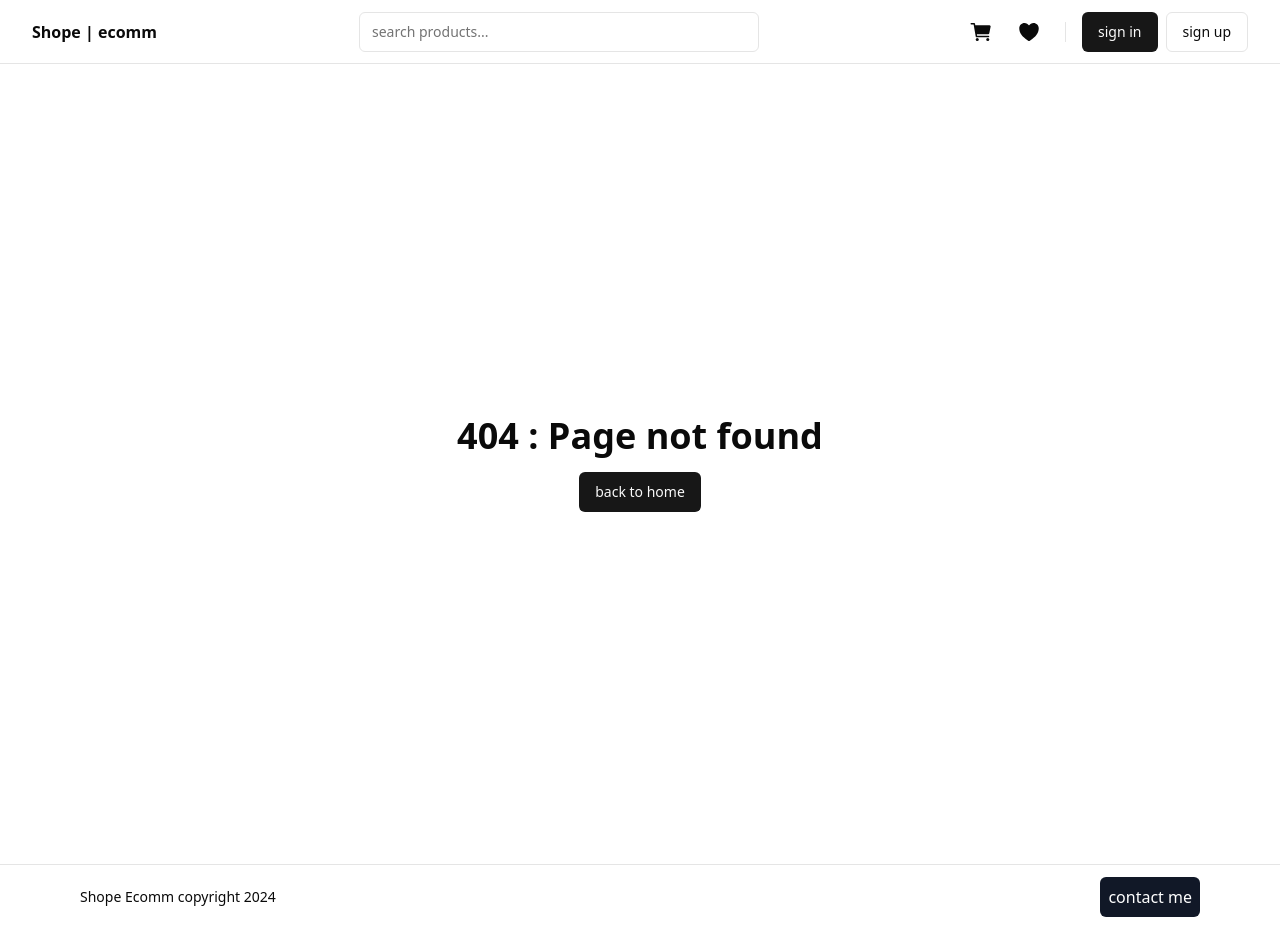
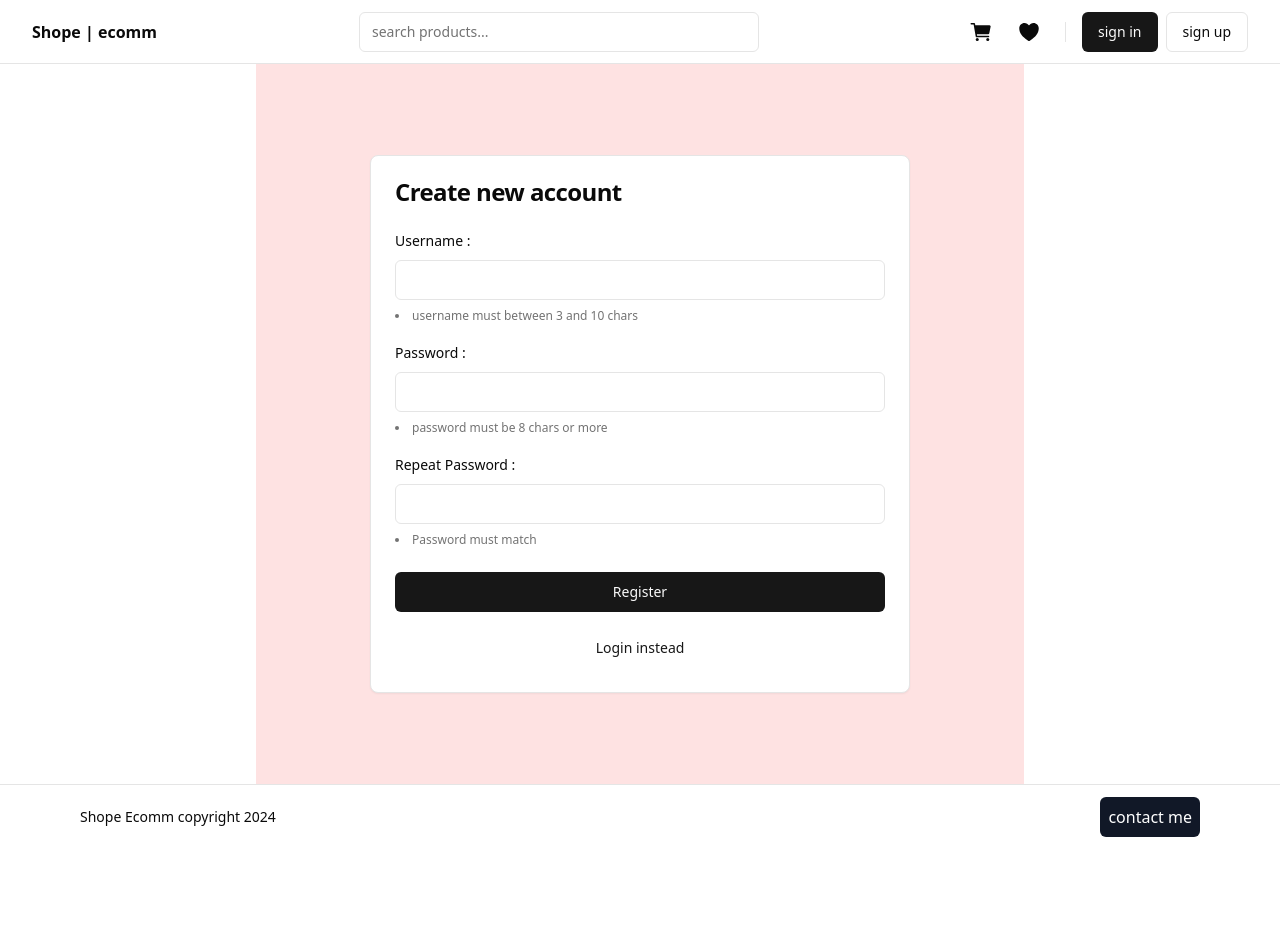
Before and after one commit to GarryAma/react-redux-practice, a React (Vite) app: page /register in a window 1280 px wide. Before the commit this address had no page. After the commit the page ends 849 px from the top, so only its background shows below. Built offline with nearby package versions, Linux system fonts and the light colour scheme.

Commit message:
implementing user registration

```diff
--- a/package.json
+++ b/package.json
@@ -24,8 +24,10 @@
     "react-dom": "^18.2.0",
     "react-hook-form": "^7.52.1",
     "react-icons": "^5.2.1",
+    "react-redux": "^9.1.2",
     "react-router-dom": "^6.24.1",
     "react-spinners": "^0.14.1",
+    "redux": "^5.0.1",
     "tailwind-merge": "^2.3.0",
     "tailwindcss-animate": "^1.0.7",
     "zod": "^3.23.8"
--- a/src/App.jsx
+++ b/src/App.jsx
@@ -10,6 +10,9 @@ import { ProductManagementPage } from "./components/pages/admin/ProductManagemen
 import { CreateProductPage } from "./components/pages/admin/CreateProductPage";
 import { ToastProvider } from "./components/ui/toast";
 import { EditProductPage } from "./components/pages/admin/EditProductPage";
+import { CounterPage } from "./components/pages/CounterPage";
+import { RegisterPage } from "./components/pages/RegisterPage";
+import { Toaster } from "./components/ui/toaster";
 
 function App() {
   const { pathname } = useLocation();
@@ -23,6 +26,8 @@ function App() {
           <Route path="/" element={<HomePage />} />
           <Route path="/cart" element={<CartPage />} />
           <Route path="/login" element={<LoginPageReactHookForm />} />
+          <Route path="/register" element={<RegisterPage />} />
+          <Route path="/counter" element={<CounterPage />} />
           <Route path="/products/:productId" element={<ProductDetailsPage />} />
           <Route path="/admin">
             <Route path="products" element={<ProductManagementPage />} />
@@ -35,6 +40,7 @@ function App() {
           <Route path="*" element={<NotFoundPage />} />
         </Routes>
         {!pathname.startsWith("/admin") ? <Footer /> : null}
+        <Toaster />
       </>
     </ToastProvider>
   );
--- a/src/components/layout/AdminLayout.jsx
+++ b/src/components/layout/AdminLayout.jsx
@@ -64,7 +64,7 @@ export const AdminLayout = ({
             {rightSection}
           </div>
           {children}
-          <Toaster />
+          {/* <Toaster /> */}
         </main>
       </div>
     </div>
--- /dev/null
+++ b/src/components/pages/CounterPage.jsx
@@ -0,0 +1,46 @@
+import { Minus, Plus } from "lucide-react";
+import React, { useState } from "react";
+import { Input } from "../ui/input";
+import { Button } from "../ui/button";
+import { useDispatch, useSelector } from "react-redux";
+
+export const CounterPage = () => {
+  const [countInput, setCountInput] = useState(0);
+
+  const counterSelector = useSelector((state) => state.counter);
+  const dispatch = useDispatch();
+
+  const clickIncrement = () => {
+    dispatch({ type: "INCREMENT" });
+  };
+
+  const clickDecrement = () => {
+    dispatch({ type: "DECREMENT" });
+  };
+
+  const setInput = () => {
+    dispatch({
+      type: "SET_INPUT",
+      payload: countInput,
+    });
+  };
+
+  return (
+    <main className="min-h-[80vh] max-w-screen-md mx-auto px-4 mt-8 flex flex-col justify-center items-center gap-4">
+      <p className="text-5xl font-bold">Count:{counterSelector.count}</p>
+
+      <div className="flex items-center gap-4">
+        <Button onClick={clickDecrement} size="icon">
+          <Minus className="h-4 w-4" />
+        </Button>
+        <Button onClick={clickIncrement} size="icon">
+          <Plus className="h-4 w-4" />
+        </Button>
+      </div>
+      <div className="flex gap-2 mt-8">
+        <Input type="number" onChange={(e) => setCountInput(e.target.value)} />
+        <Button onClick={setInput}>Submit</Button>
+      </div>
+    </main>
+  );
+};
--- a/src/components/pages/HomePage.jsx
+++ b/src/components/pages/HomePage.jsx
@@ -2,11 +2,17 @@ import React, { useEffect, useState } from "react";
 import { ProductCard } from "../ProductCard";
 import { axiosInstance } from "@/lib/axios";
 import { Spinner } from "../Spinner";
+import { useSelector } from "react-redux";
 
 export const HomePage = () => {
   const [products, setProducts] = useState([]);
   const [isLoading, setIsloading] = useState(false);
 
+  const userSelector = useSelector((state) => {
+    console.log(state);
+    return state.user;
+  });
+  console.log(userSelector);
   // fetch products data once when home page is first mounted
   useEffect(() => {
     fetchProducts();
@@ -29,6 +35,7 @@ export const HomePage = () => {
   //array of jsx -> array contains jsx's/components, if rendered, the "[" and "]" isnt included/gone
   const arrayOfJsx = products.map((singleData) => (
     <ProductCard
+      key={singleData.id}
       id={singleData.id}
       image={singleData.image}
       name={singleData.name}
--- /dev/null
+++ b/src/components/pages/RegisterPage.jsx
@@ -0,0 +1,182 @@
+import React, { useState } from "react";
+import {
+  Card,
+  CardContent,
+  CardFooter,
+  CardHeader,
+  CardTitle,
+} from "../ui/card";
+import { Input } from "../ui/input";
+import { Label } from "../ui/label";
+import { Checkbox } from "../ui/checkbox";
+import { Button } from "../ui/button";
+import { useForm } from "react-hook-form";
+import {
+  Form,
+  FormControl,
+  FormDescription,
+  FormField,
+  FormItem,
+  FormLabel,
+  FormMessage,
+} from "../ui/form";
+import { z } from "zod";
+import { zodResolver } from "@hookform/resolvers/zod";
+import { axiosInstance } from "@/lib/axios";
+import { toast } from "../ui/use-toast";
+import { Toast, ToastAction } from "../ui/toast";
+import { Toaster } from "../ui/toaster";
+
+const registerFormSchema = z
+  .object({
+    username: z
+      .string()
+      .min(3, "Your username is under 3 chars")
+      .max(10, "your username is over 10 chars"),
+    password: z.string().min(8, "Your password is incorrect"),
+    repeatPassword: z.string().min(8, "Your password is incorrect"),
+  })
+  .superRefine(({ password, repeatPassword }, ctx) => {
+    if (password !== repeatPassword) {
+      ctx.addIssue({
+        code: "custom",
+        message: "Password isn't match",
+        path: ["repeatPassword"],
+      });
+    }
+  });
+
+export const RegisterPage = () => {
+  const form = useForm({
+    defaultValues: {
+      username: "",
+      password: "",
+      repeatPassword: "",
+    },
+    resolver: zodResolver(registerFormSchema),
+    reValidateMode: "onSubmit",
+  });
+
+  //   console.log(form);
+
+  const handleRegister = async (values) => {
+    const { username, password } = values;
+    try {
+      //biasanya pe-ngecekan exist user di check di backend,bukan di front end,tapi ini pengecualian karena kita pakai json server
+      const userResponse = await axiosInstance("/users", {
+        params: {
+          username: values.username,
+        },
+      });
+      console.log(userResponse);
+      if (userResponse.data.length) {
+        alert("username has been taken");
+        return;
+      }
+
+      await axiosInstance.post("/users", { username, password });
+      toast({
+        title: "Success ",
+        description: "Successfully registered",
+        action: (
+          <ToastAction
+            className="bg-green-500"
+            altText="oke"
+            // onClick={() => navigate("/admin/products")}
+          >
+            OK
+          </ToastAction>
+        ),
+      });
+      form.reset();
+    } catch (error) {
+      console.log(error);
+    }
+  };
+
+  return (
+    <main className="px-4 container py-8 flex flex-col justify-center items-center max-w-screen-md h-[90vh] bg-red-100">
+      <Form {...form}>
+        <form
+          onSubmit={form.handleSubmit(handleRegister)}
+          className="w-full max-w-[540px]"
+        >
+          <Card>
+            <CardHeader>
+              <CardTitle>Create new account</CardTitle>
+            </CardHeader>
+            <CardContent className="flex flex-col gap-4">
+              <FormField
+                control={form.control}
+                name="username"
+                render={({ field }) => (
+                  <FormItem>
+                    <FormLabel>Username :</FormLabel>
+                    <FormControl>
+                      <Input {...field} />
+                    </FormControl>
+                    <FormDescription>
+                      <li>username must between 3 and 10 chars</li>
+                    </FormDescription>
+                    <FormMessage />
+                  </FormItem>
+                )}
+              />
+              <FormField
+                control={form.control}
+                name="password"
+                render={(jajal) => {
+                  //   console.log(jajal);
+                  return (
+                    <FormItem>
+                      <FormLabel>Password :</FormLabel>
+                      <FormControl>
+                        <Input type="password" {...jajal.field} />
+                      </FormControl>
+                      <FormDescription>
+                        <li>password must be 8 chars or more</li>
+                      </FormDescription>
+                      <FormMessage />
+                    </FormItem>
+                  );
+                }}
+              />
+              <FormField
+                control={form.control}
+                name="repeatPassword"
+                render={(jajal) => {
+                  //   console.log(jajal);
+                  return (
+                    <FormItem>
+                      <FormLabel>Repeat Password :</FormLabel>
+                      <FormControl>
+                        <Input type="password" {...jajal.field} />
+                      </FormControl>
+                      <FormDescription>
+                        <li>Password must match</li>
+                      </FormDescription>
+                      <FormMessage />
+                    </FormItem>
+                  );
+                }}
+              />
+            </CardContent>
+            <CardFooter>
+              <div className="flex flex-col space-y-4 w-full">
+                {/* disabled={!form.formState.isValid}  */}
+                <Button type="submit">Register</Button>
+                <Button
+                  variant="link"
+                  className="hover:font-light hover:text-green-900 transition-all duration-300"
+                >
+                  Login instead
+                </Button>
+              </div>
+            </CardFooter>
+          </Card>
+        </form>
+        {/* <Toaster /> */}
+      </Form>
+    </main>
+  );
+};
--- a/src/components/pages/admin/ProductManagementPage.jsx
+++ b/src/components/pages/admin/ProductManagementPage.jsx
@@ -37,7 +37,7 @@ export const ProductManagementPage = () => {
   // console.log("this render");
 
   const [selectedProductIds, setSelectedProductIds] = useState([]);
-  console.log(selectedProductIds);
+  // console.log(selectedProductIds);
 
   const handleNextPage = () => {
     searchParams.set("halaman", Number(searchParams.get("halaman")) + 1);
--- a/src/db/db.json
+++ b/src/db/db.json
@@ -159,6 +159,20 @@
       "price": 99.99,
       "stock": 12,
       "theme": "Fishing Cleats"
+    },
+    {
+      "id": "4e78",
+      "name": "test",
+      "price": 123,
+      "stock": 10,
+      "image": "https://encrypted-tbn0.gstatic.com/images?q=tbn:ANd9GcSfTCJkOFkgdOh3Ov8BDxjk8DqG6R6nHH7_1A&s"
+    }
+  ],
+  "users": [
+    {
+      "id": "b638",
+      "username": "garry",
+      "password": "garry2311"
     }
   ]
 }
--- a/src/main.jsx
+++ b/src/main.jsx
@@ -3,11 +3,18 @@ import ReactDOM from "react-dom/client";
 import App from "./App.jsx";
 import "./index.css";
 import { BrowserRouter } from "react-router-dom";
+import { Provider } from "react-redux";
+import { legacy_createStore } from "redux";
+import { store } from "./store/store.js";
+
+const globalStore = legacy_createStore(store);
 
 ReactDOM.createRoot(document.getElementById("root")).render(
   // <React.StrictMode>
-  <BrowserRouter>
-    <App />
-  </BrowserRouter>
+  <Provider store={globalStore}>
+    <BrowserRouter>
+      <App />
+    </BrowserRouter>
+  </Provider>
   // </React.StrictMode>,
 );
--- /dev/null
+++ b/src/store/counter.js
@@ -0,0 +1,17 @@
+const DEFAULT_STATE = {
+  count: 0,
+};
+
+export const counterReducer = (state = DEFAULT_STATE, action) => {
+  //   console.log("counterReducer runs");
+  switch (action.type) {
+    case "INCREMENT":
+      return { ...state, count: state.count + 1 };
+    case "DECREMENT":
+      return { ...state, count: state.count - 1 };
+    case "SET_INPUT":
+      return { ...state, count: Number(action.payload) };
+    default:
+      return state;
+  }
+};
--- /dev/null
+++ b/src/store/store.js
@@ -0,0 +1,8 @@
+import { combineReducers } from "redux";
+import { userReducer } from "./user";
+import { counterReducer } from "./counter";
+
+export const store = combineReducers({
+  user: userReducer,
+  counter: counterReducer,
+});
--- /dev/null
+++ b/src/store/user.js
@@ -0,0 +1,10 @@
+const DEFAULT_STATE = {
+  username: "garry",
+  email: "garry@gmail.com",
+  id: 10,
+};
+
+export const userReducer = (state = DEFAULT_STATE, action) => {
+  // console.log("userReducer runs");
+  return state;
+};
```
Also changed, not shown: 1 other file (tests, documents, lock files or other folders).
